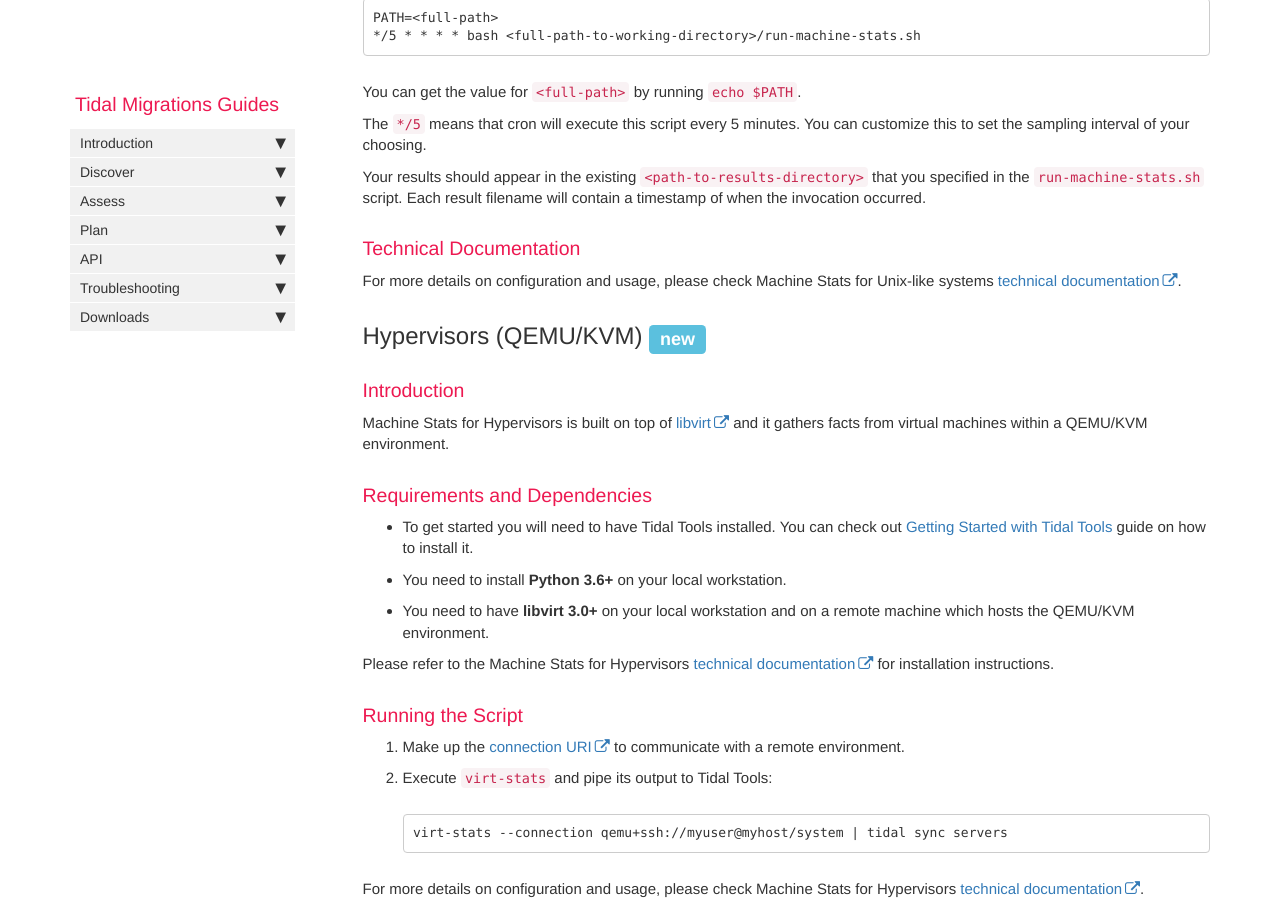
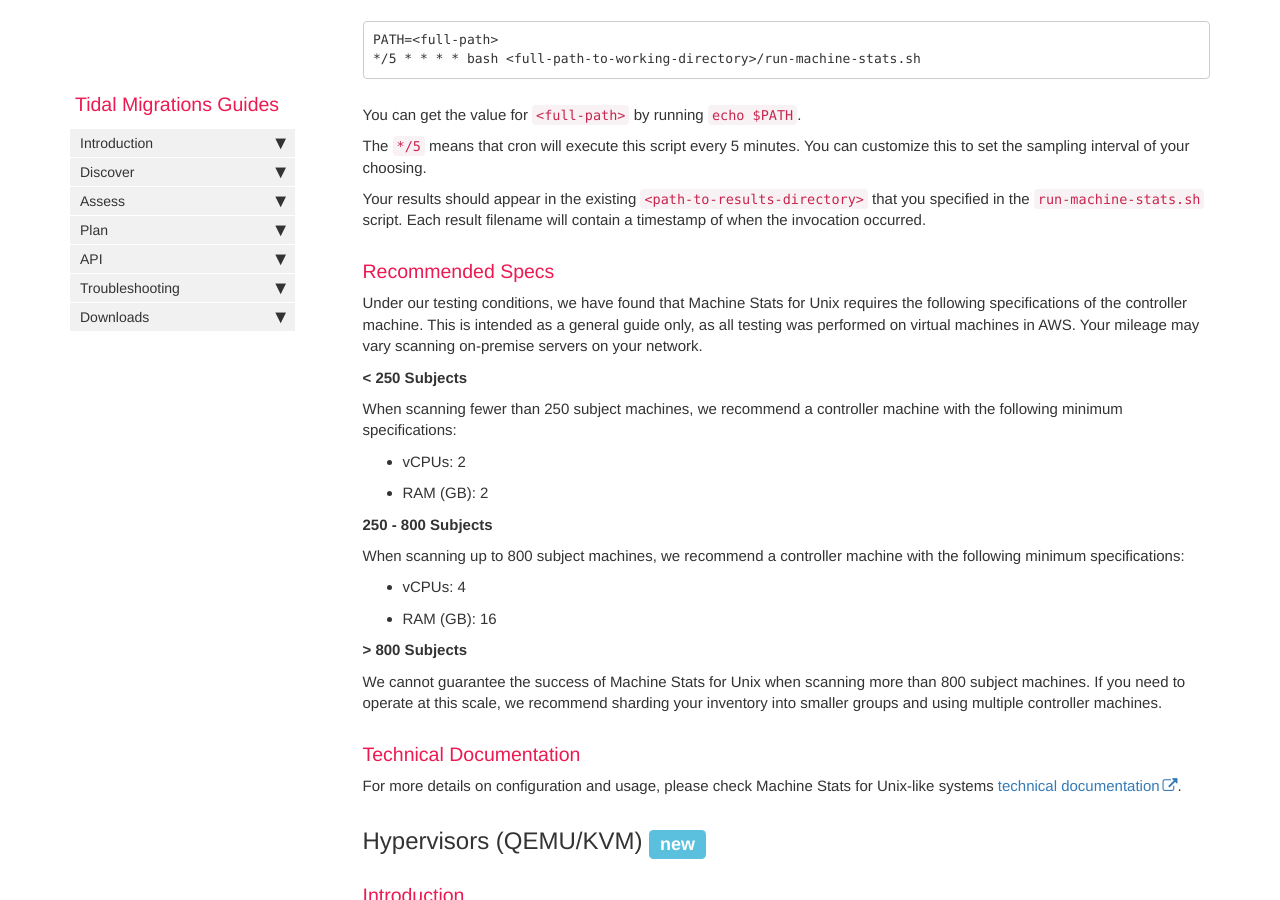
Before and after one commit to tidalmigrations/tidalmigrations.github.io, a Jekyll site: the page built from pages/tidal tools/machine_stats.md, in a window 1280 px wide and 900 px high, scrolled down 3813 px. Built offline with Jekyll 4.4.1, drawn with Linux system fonts in a browser that asks for light colours; nearby versions of some CDN libraries; comment, search, counter and statistics services are not loaded.

Commit message:
Added recommended specs section

```diff
--- a/pages/tidal tools/machine_stats.md
+++ b/pages/tidal tools/machine_stats.md
@@ -175,6 +175,26 @@ The `*/5` means that cron will execute this script every 5 minutes. You can cust
 
 Your results should appear in the existing `<path-to-results-directory>` that you specified in the `run-machine-stats.sh` script. Each result filename will contain a timestamp of when the invocation occurred.
 
+### Recommended Specs
+
+Under our testing conditions, we have found that Machine Stats for Unix requires the following specifications of the controller machine. This is intended as a general guide only, as all testing was performed on virtual machines in AWS. Your mileage may vary scanning on-premise servers on your network.
+
+__< 250 Subjects__
+
+When scanning fewer than 250 subject machines, we recommend a controller machine with the following minimum specifications:
+- vCPUs: 2
+- RAM (GB): 2
+
+__250 - 800 Subjects__
+
+When scanning up to 800 subject machines, we recommend a controller machine with the following minimum specifications:
+- vCPUs: 4
+- RAM (GB): 16
+
+__> 800 Subjects__
+
+We cannot guarantee the success of Machine Stats for Unix when scanning more than 800 subject machines. If you need to operate at this scale, we recommend sharding your inventory into smaller groups and using multiple controller machines.
+
 ### Technical Documentation
 
 For more details on configuration and usage, please check Machine Stats for
```
